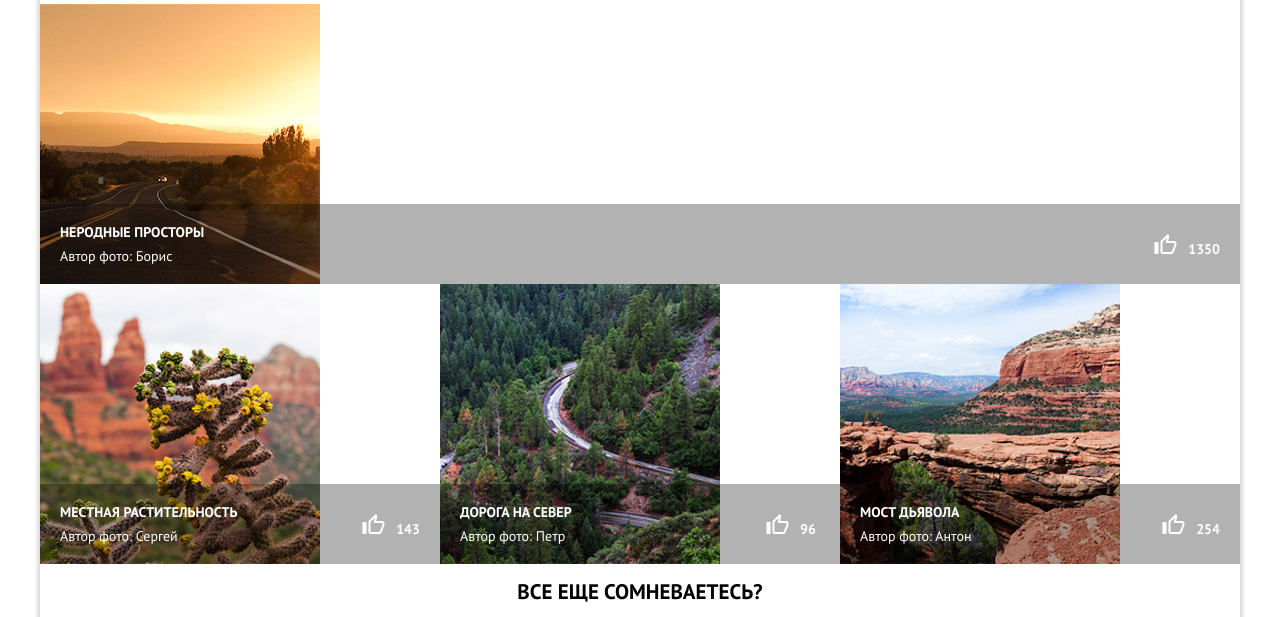
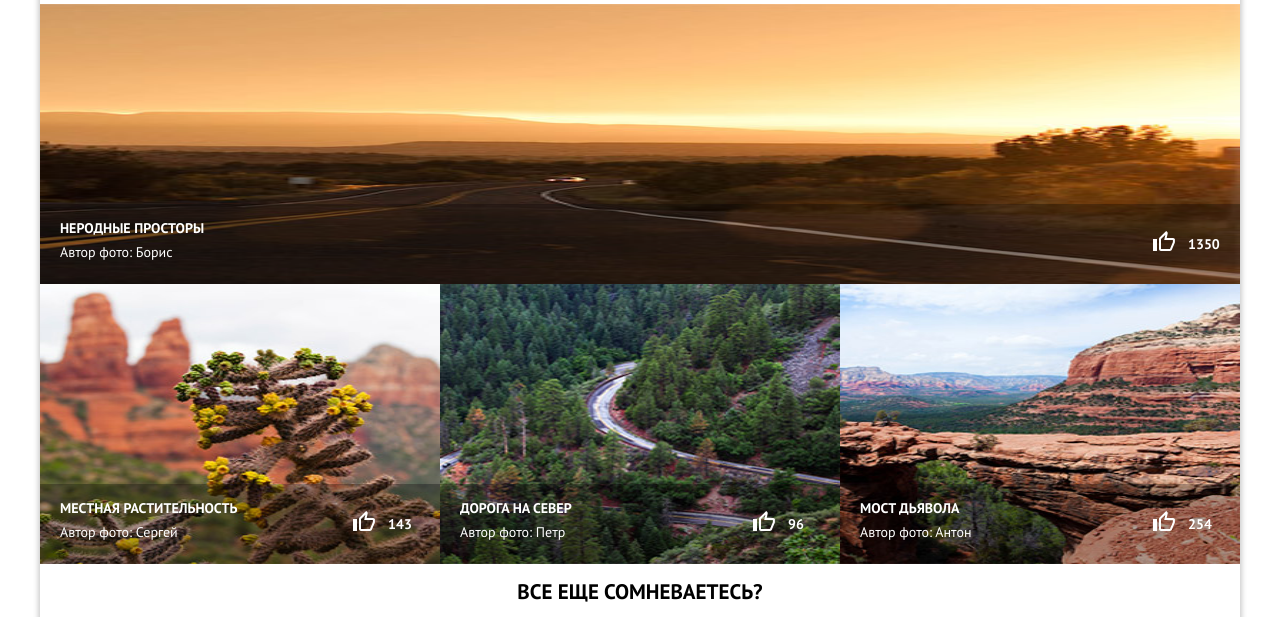
Before and after one commit to Andicat/908905-sedona-17, a plain HTML site: page source/photo.html in a window 1280 px wide. Shown: the part 829-1446 px from the top of the page. Drawn offline with nearby package versions, Linux system fonts and the light colour scheme; files that its build step writes are made by us from their sources.

```diff
--- a/source/less/blocks/main-nav.less
+++ b/source/less/blocks/main-nav.less
@@ -29,6 +29,12 @@
   color: @white;
 }
 
+@media (max-width: @mobile-width-only) {
+  .main-nav_closed .main-nav__wrapper {
+    display: none;
+  }
+}
+
 @media (min-width: @tablet-width) {
   .main-nav__list {
     display: flex;
--- a/source/less/blocks/photos.less
+++ b/source/less/blocks/photos.less
@@ -40,18 +40,23 @@
   color: @darkgrey;
   text-transform: none;
   margin: 0;
+  margin-bottom: 8px;
 }
 
 .photos__likes {
+  display: flex;
+  align-items: center;
+}
+
+.photos__likes-amount {
   color: @black;
   vertical-align: middle;
-  min-width: 65px;
+  min-width: 32px;
   position: relative;
   font-size: 14px;
   line-height: 20px;
   font-weight: bold;
-  margin: 0;
-  height: 20px;
+  margin-left: 13px;
 }
 
 .photos__likes-icon {
@@ -73,6 +78,10 @@
     width: 100%;
   }
 
+  .photos__link img {
+    width: 100%;
+  }
+
   .photos__item_wide {
     width: 100%;
   }
@@ -84,8 +93,10 @@
     justify-content: space-between;
     align-items: center;
   }
+}
 
-  .photos__legend_dark {
+@media (min-width: @tablet-width) and (max-width: @tablet-width-only) {
+  .photos__item:not(.photos__item_wide):nth-child(2n-1) .photos__legend {
     background-color: #eaeaea;
   }
 }
@@ -111,15 +122,14 @@
   }
 
   .photos__author,
-  .photos__likes {
+  .photos__likes-amount {
     color: @white;
   }
 
   .photos__likes-icon {
     opacity: 1;
-  }
-
-  .photos__likes-icon path {
-    fill: @white;
+    path {
+       fill: @white;
+    }
   }
 }
--- a/source/less/variables.less
+++ b/source/less/variables.less
@@ -3,5 +3,7 @@
 @white: #ffffff;
 @blue: #81b3d2;
 
+@mobile-width-only: 767px;
 @tablet-width: 768px;
+@tablet-width-only: 1199px;
 @desktop-width: 1200px;
--- a/source/photo.html
+++ b/source/photo.html
@@ -56,8 +56,9 @@
                 <h3 class="photos__title">Неродные просторы</h3>
                 <p class="photos__author">Автор фото: Борис</p>
               </div>
-              <a class="photos__likes" href="#">
-                <svg class="photos__likes-icon" version="1.0" id="Layer_1" xmlns="http://www.w3.org/2000/svg" xmlns:xlink="http://www.w3.org/1999/xlink" x="0px" y="0px" width="45px" height="20px" viewBox="0 0 22 20" enable-background="new 0 0 22 20" xml:space="preserve">
+              <div class="photos__likes">
+                <a href="#">
+                  <svg class="photos__likes-icon" version="1.0" id="Layer_1" xmlns="http://www.w3.org/2000/svg" xmlns:xlink="http://www.w3.org/1999/xlink" x="0px" y="0px" width="22px" height="20px" viewBox="0 0 22 20" enable-background="new 0 0 22 20" xml:space="preserve">
                     <g id="Page-1">
                      <g id="Core" transform="translate(-295.000000, -464.000000)">
                         <g id="thumb-up" transform="translate(295.000000, 464.000000)">
@@ -65,8 +66,10 @@
                          </g>
                       </g>
                    </g>
-                </svg>1350
+                  </svg>
                 </a>
+                <span class="photos__likes-amount">1350</span>
+              </div>
             </div>
           </li>
           <li class="photos__item">
@@ -78,8 +81,9 @@
                 <h3 class="photos__title">Местная растительность</h3>
                 <p class="photos__author">Автор фото: Сергей</p>
               </div>
-              <a class="photos__likes" href="#">
-                <svg class="photos__likes-icon" version="1.0" id="Layer_1" xmlns="http://www.w3.org/2000/svg" xmlns:xlink="http://www.w3.org/1999/xlink" x="0px" y="0px" width="45px" height="20px" viewBox="0 0 22 20" enable-background="new 0 0 22 20" xml:space="preserve">
+              <div class="photos__likes">
+                <a href="#">
+                  <svg class="photos__likes-icon" version="1.0" id="Layer_1" xmlns="http://www.w3.org/2000/svg" xmlns:xlink="http://www.w3.org/1999/xlink" x="0px" y="0px" width="22px" height="20px" viewBox="0 0 22 20" enable-background="new 0 0 22 20" xml:space="preserve">
                     <g id="Page-1">
                      <g id="Core" transform="translate(-295.000000, -464.000000)">
                         <g id="thumb-up" transform="translate(295.000000, 464.000000)">
@@ -87,21 +91,24 @@
                          </g>
                       </g>
                    </g>
-                </svg>143
+                  </svg>
                 </a>
+                <span class="photos__likes-amount">143</span>
+              </div>
             </div>
           </li>
           <li class="photos__item">
             <a class="photos__link" href="#">
               <img src="img/photo-roads-mobile@1x.jpg" width="280" height="280" alt="Дорога на север">
             </a>
-            <div class="photos__legend photos__legend_dark">
+            <div class="photos__legend">
               <div class="photos__description">
                 <h3 class="photos__title">Дорога на север</h3>
                 <p class="photos__author">Автор фото: Петр</p>
               </div>
-              <a class="photos__likes" href="#">
-                <svg class="photos__likes-icon" version="1.0" id="Layer_1" xmlns="http://www.w3.org/2000/svg" xmlns:xlink="http://www.w3.org/1999/xlink" x="0px" y="0px" width="45px" height="20px" viewBox="0 0 22 20" enable-background="new 0 0 22 20" xml:space="preserve">
+               <div class="photos__likes">
+                <a href="#">
+                  <svg class="photos__likes-icon" version="1.0" id="Layer_1" xmlns="http://www.w3.org/2000/svg" xmlns:xlink="http://www.w3.org/1999/xlink" x="0px" y="0px" width="22px" height="20px" viewBox="0 0 22 20" enable-background="new 0 0 22 20" xml:space="preserve">
                     <g id="Page-1">
                      <g id="Core" transform="translate(-295.000000, -464.000000)">
                         <g id="thumb-up" transform="translate(295.000000, 464.000000)">
@@ -109,8 +116,10 @@
                          </g>
                       </g>
                    </g>
-                </svg>96
+                  </svg>
                 </a>
+                <span class="photos__likes-amount">96</span>
+              </div>
             </div>
           </li>
           <li class="photos__item">
@@ -122,8 +131,9 @@
                 <h3 class="photos__title">Мост дьявола</h3>
                 <p class="photos__author">Автор фото: Антон</p>
               </div>
-              <a class="photos__likes" href="#">
-                <svg class="photos__likes-icon" version="1.0" id="Layer_1" xmlns="http://www.w3.org/2000/svg" xmlns:xlink="http://www.w3.org/1999/xlink" x="0px" y="0px" width="45px" height="20px" viewBox="0 0 22 20" enable-background="new 0 0 22 20" xml:space="preserve">
+              <div class="photos__likes">
+                <a href="#">
+                  <svg class="photos__likes-icon" version="1.0" id="Layer_1" xmlns="http://www.w3.org/2000/svg" xmlns:xlink="http://www.w3.org/1999/xlink" x="0px" y="0px" width="22px" height="20px" viewBox="0 0 22 20" enable-background="new 0 0 22 20" xml:space="preserve">
                     <g id="Page-1">
                      <g id="Core" transform="translate(-295.000000, -464.000000)">
                         <g id="thumb-up" transform="translate(295.000000, 464.000000)">
@@ -131,8 +141,10 @@
                          </g>
                       </g>
                    </g>
-                </svg>254
+                  </svg>
                 </a>
+                <span class="photos__likes-amount">254</span>
+              </div>
             </div>
           </li>
         </ul>
```
Also changed, not shown: source/index.html (+2 -1 lines), source/js/script.js (added, +25 -0 lines). Lines whose indentation alone changed are shown as unchanged.
